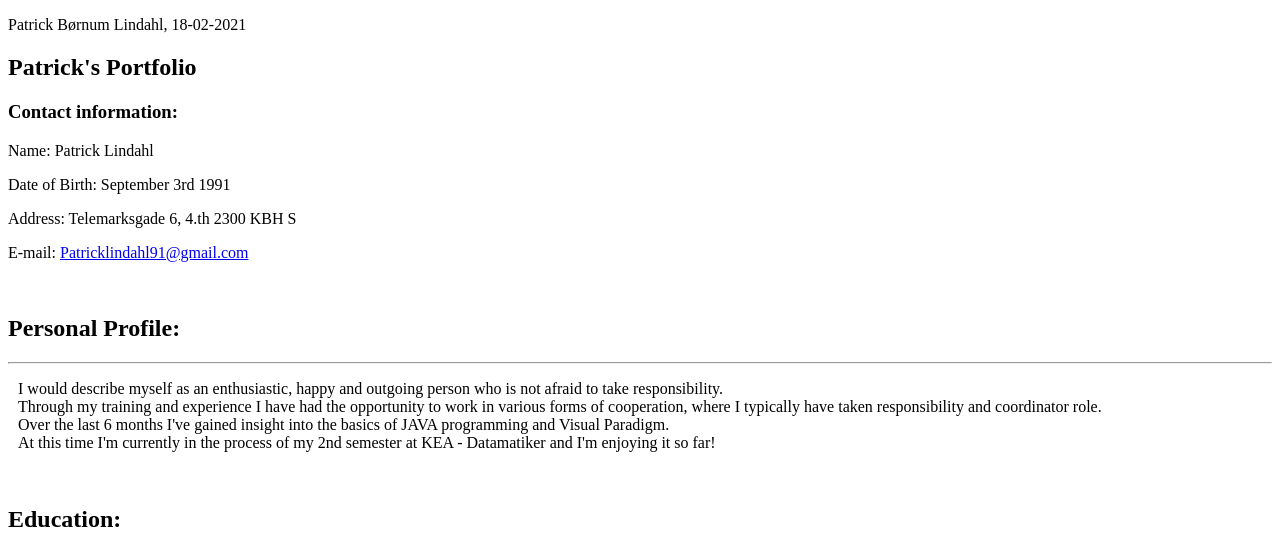
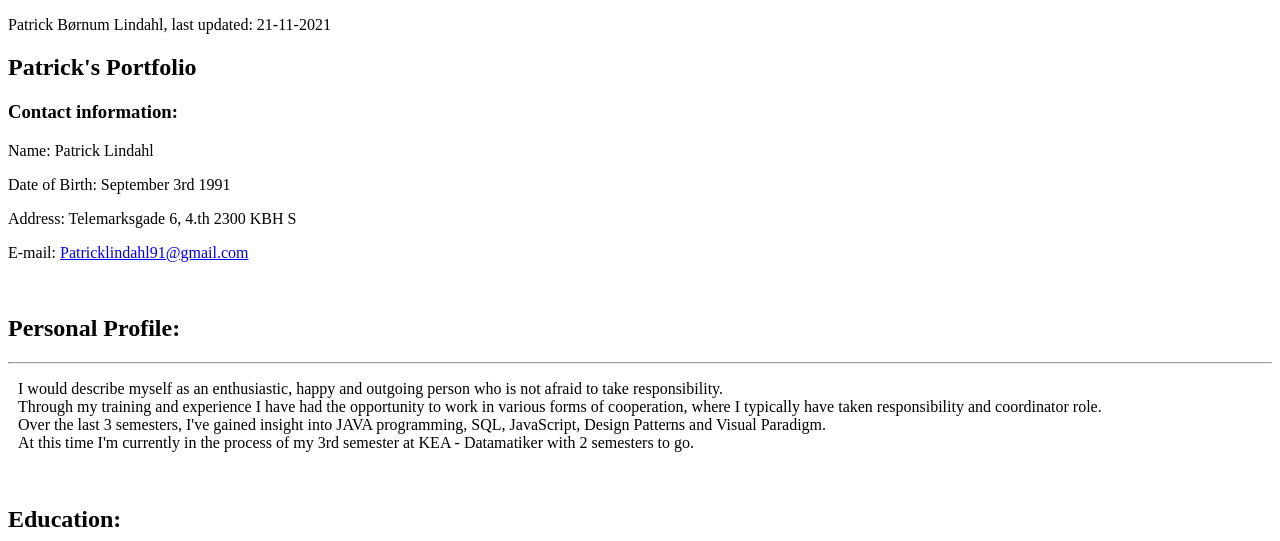
Before and after one commit to Patr0335/Portfolio, a plain HTML site: page index.html in a window 1280 px wide. Shown: the top 541 px of the page. Drawn offline with Linux system fonts and the light colour scheme.

Commit message:
rettelser

```diff
--- a/index.html
+++ b/index.html
@@ -13,7 +13,7 @@
 <body>
 <main>
     <header>
-        <p>Patrick Børnum Lindahl, 18-02-2021</p>
+        <p>Patrick Børnum Lindahl, last updated: 21-11-2021</p>
     </header>
     <section>
         <div>
@@ -38,9 +38,10 @@
                 responsibility. <br>Through my training and experience I have had the opportunity to work in various
                 forms of
                 cooperation, where I typically have taken responsibility and coordinator role. <br>
-                Over the last 6 months I've gained insight into the basics of JAVA programming and Visual Paradigm. <br>
-                At this time I'm currently in the process of my 2nd semester at KEA - Datamatiker and I'm enjoying it so
-                far!
+                Over the last 3 semesters, I've gained insight into JAVA programming, SQL, JavaScript,
+                Design Patterns and Visual Paradigm. <br>
+                At this time I'm currently in the process of my 3rd semester at KEA - Datamatiker with 2 semesters to go.
+
 
             </p>
         </div>
```
